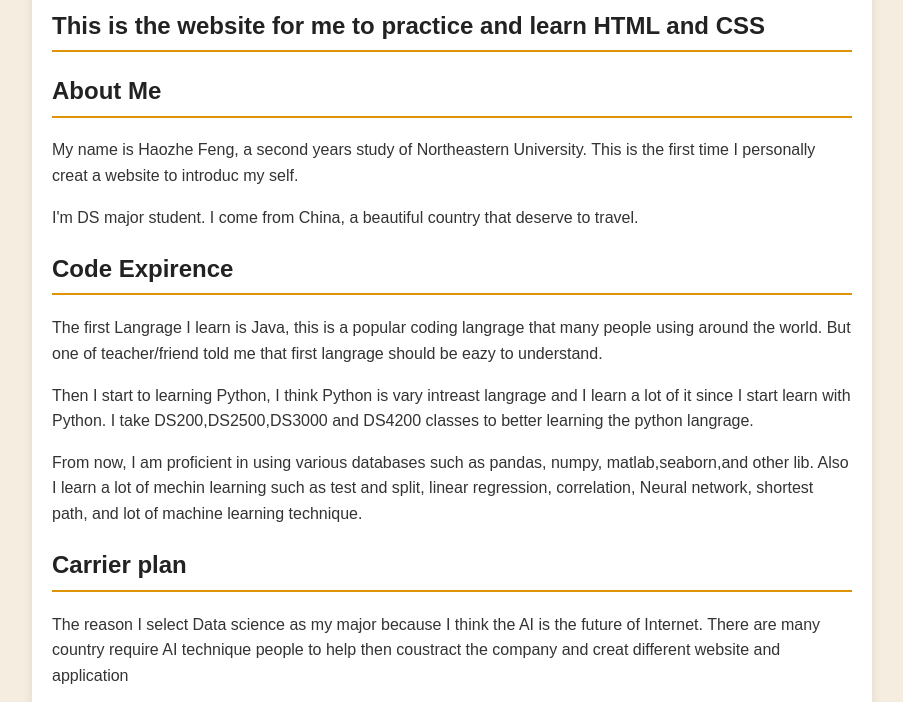
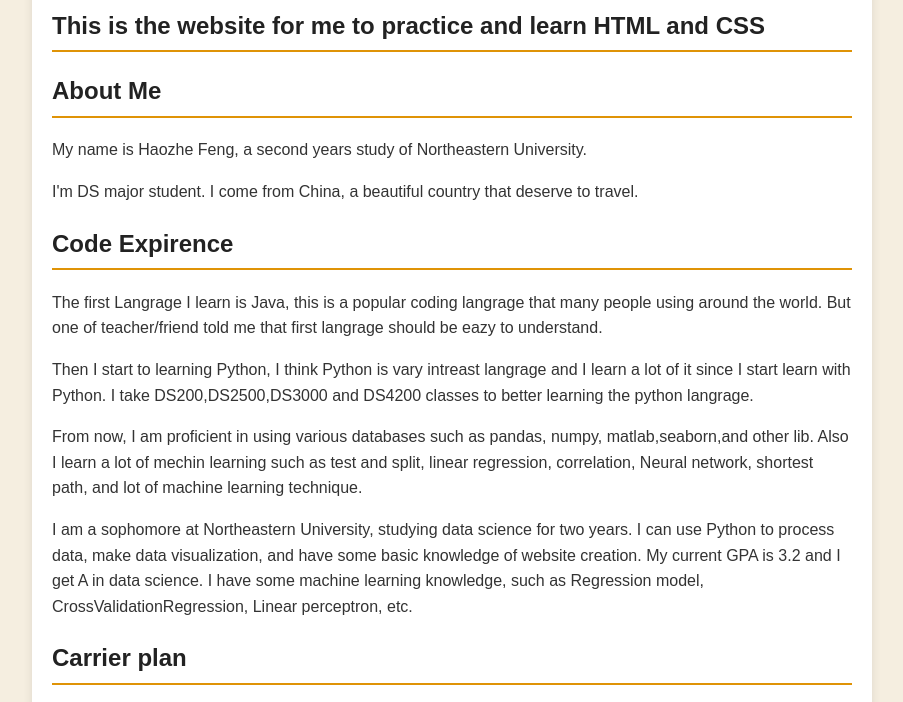
Before and after one commit to FenghaozheTiomot/Personal-website, a plain HTML site: page index.html in a window 1280 px wide. Shown: the part 540-1242 px from the top of the page, without its empty margins (188-1091 px from the left). Drawn offline with Linux system fonts and the light colour scheme.

Commit message:
Update index.html

```diff
--- a/index.html
+++ b/index.html
@@ -30,7 +30,7 @@
             <div class="Main">
                 <h2>About Me</h2>
 
-                <p>My name is Haozhe Feng, a second years study of Northeastern University. This is the first time I personally creat a website to introduc my self.</p>
+                <p>My name is Haozhe Feng, a second years study of Northeastern University.</p>
                 <p>I'm DS major student. I come from China, a beautiful country that deserve to travel.</p>
 
                 <h2>Code Expirence</h2>
@@ -38,7 +38,7 @@
                 <p> The first Langrage I learn is Java, this is a popular coding langrage that many people using around the world. But one of teacher/friend told me that first langrage should be eazy to understand.</p>
                 <p>Then I start to learning Python, I think Python is vary intreast langrage and I learn a lot of it since I start learn with Python. I take DS200,DS2500,DS3000 and DS4200 classes to better learning the python langrage.</p>
                 <p>From now, I am proficient in using various databases such as pandas, numpy, matlab,seaborn,and other lib. Also I learn a lot of mechin learning such as test and split, linear regression, correlation, Neural network, shortest path, and lot of machine learning technique.</p>
-
+                <p>I am a sophomore at Northeastern University, studying data science for two years. I can use Python to process data, make data visualization, and have some basic knowledge of website creation. My current GPA is 3.2 and I get A in data science. I have some machine learning knowledge, such as Regression model, CrossValidationRegression, Linear perceptron, etc.</p>
                 <h2>Carrier plan</h2>
 
                 <P> The reason I select Data science as my major because I think the AI is the future of Internet. There are many country require AI technique people to help then coustract the company and creat different website and application</P>
```
